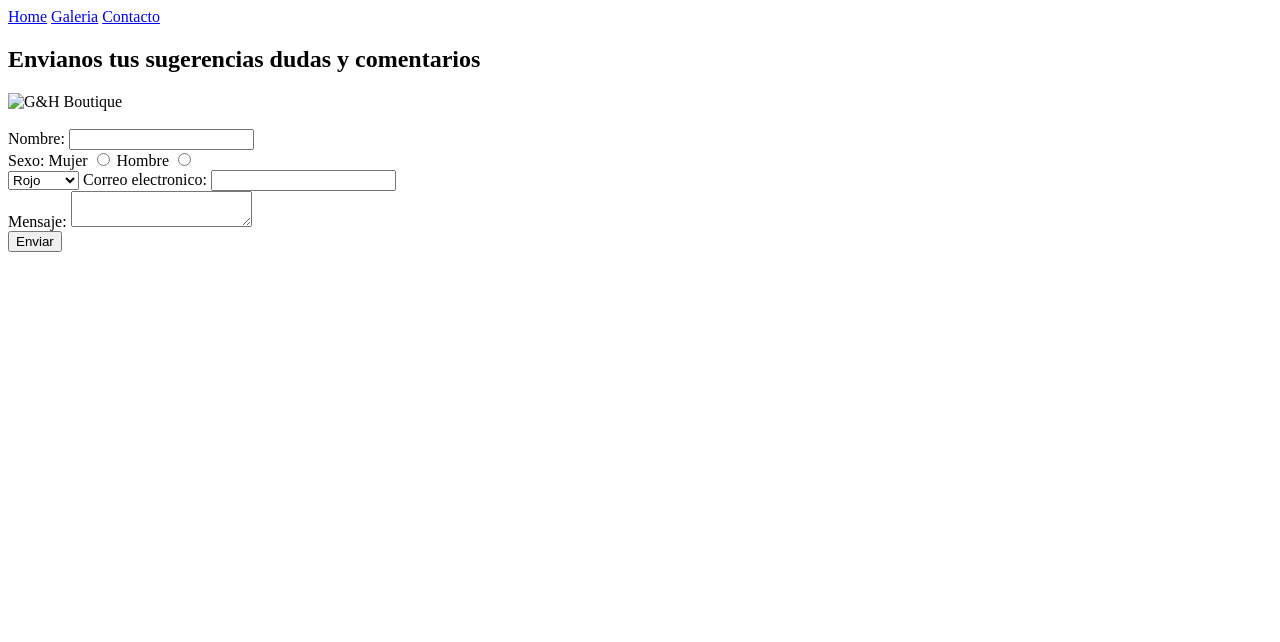
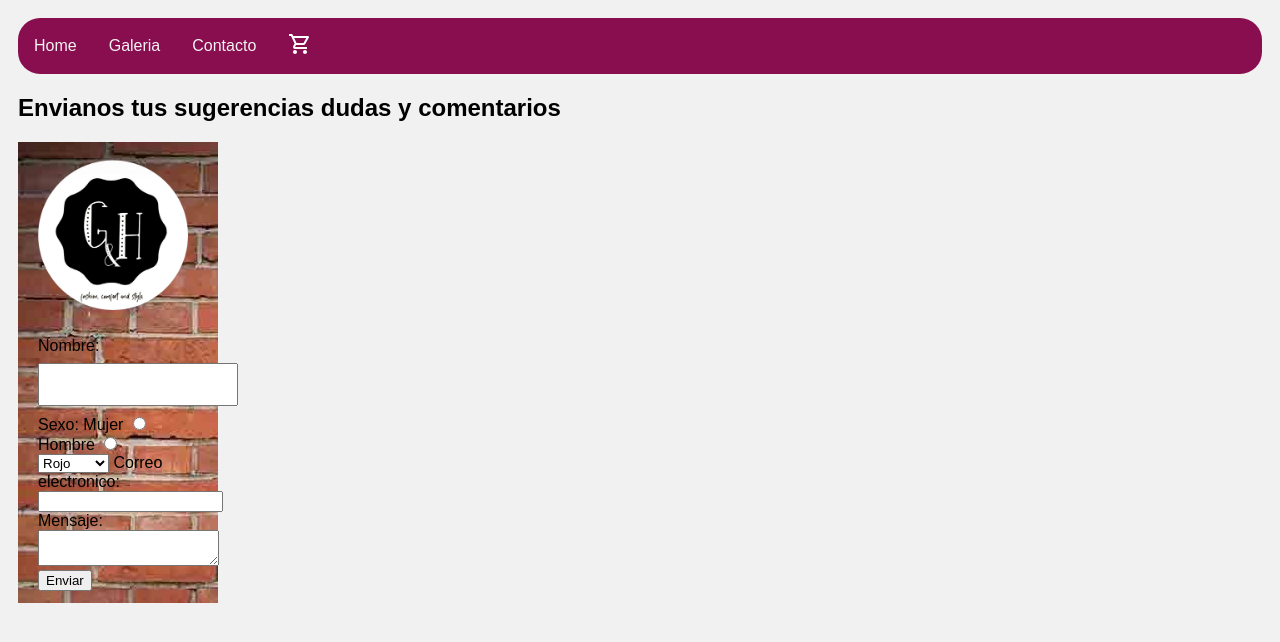
Before and after one commit to Jerry-Cordoba/GH-Boutique, a plain HTML site: page contact.html in a window 1280 px wide. Drawn offline with Linux system fonts and the light colour scheme; the site is published under a folder, as on GitHub Pages, so addresses that start at the root find nothing.

Commit message:
Correcta vinculacion de paginas

```diff
--- a/contact.html
+++ b/contact.html
@@ -8,24 +8,24 @@
         <link rel="preconnect" href="https://fonts.gstatic.com" crossorigin>
         <link href="https://fonts.googleapis.com/css2?family=Inter:wght@200;400;600&family=Questrial&family=Roboto:ital,wght@0,100;0,400;1,100;1,500&family=Shadows+Into+Light&display=swap" rel="stylesheet">
 
-        <link href="/src/css/style.css" rel="stylesheet"type ="text/css"/>
-        <link href="/src/css/ger.css" rel="stylesheet"type ="text/css"/>
-        <link rel="shortcut icon" href="/src/img/icons/gh_icon.ico" type="image/x-icon">
+        <link href="./src/css/style.css" rel="stylesheet"type ="text/css"/>
+        <link href="./src/css/ger.css" rel="stylesheet"type ="text/css"/>
+        <link rel="shortcut icon" href="./src/img/icons/gh_icon.ico" type="image/x-icon">
         <title>G&H Boutique</title>
     </head>
 
     <body>
         <div class="topnav">
-            <a href="/index.html">Home</a>
-            <a href="/galery.html">Galeria</a>
-            <a href="/contact.html">Contacto</a>
-            <a id="shopping_cart" href="/shopping-cart.html"><img src="/src/img/icons/shopping_cart_white_24dp.svg" alt=""></a>
+            <a href="./index.html">Home</a>
+            <a href="./galery.html">Galeria</a>
+            <a href="./contact.html">Contacto</a>
+            <a id="shopping_cart" href="./shopping-cart.html"><img src="./src/img/icons/shopping_cart_white_24dp.svg" alt=""></a>
         </div>
 
         <h2>Envianos tus sugerencias dudas y comentarios</h2>
 
         <div id="contact-box">
-            <img id="img-profile "src="/src/img/profile.png" alt="G&H Boutique" width="150">
+            <img id="img-profile" src="./src/img/profile.png" alt="G&H Boutique" width="150">
             <form >
                 <br><label for="">Nombre: </label> <input type="text" name ="name"/>
                 <br><label for="">Sexo: </label>
```
Also changed, not shown: galery.html (+6 -6 lines), index.html (+5 -5 lines), shopping-cart.html (+5 -5 lines).
